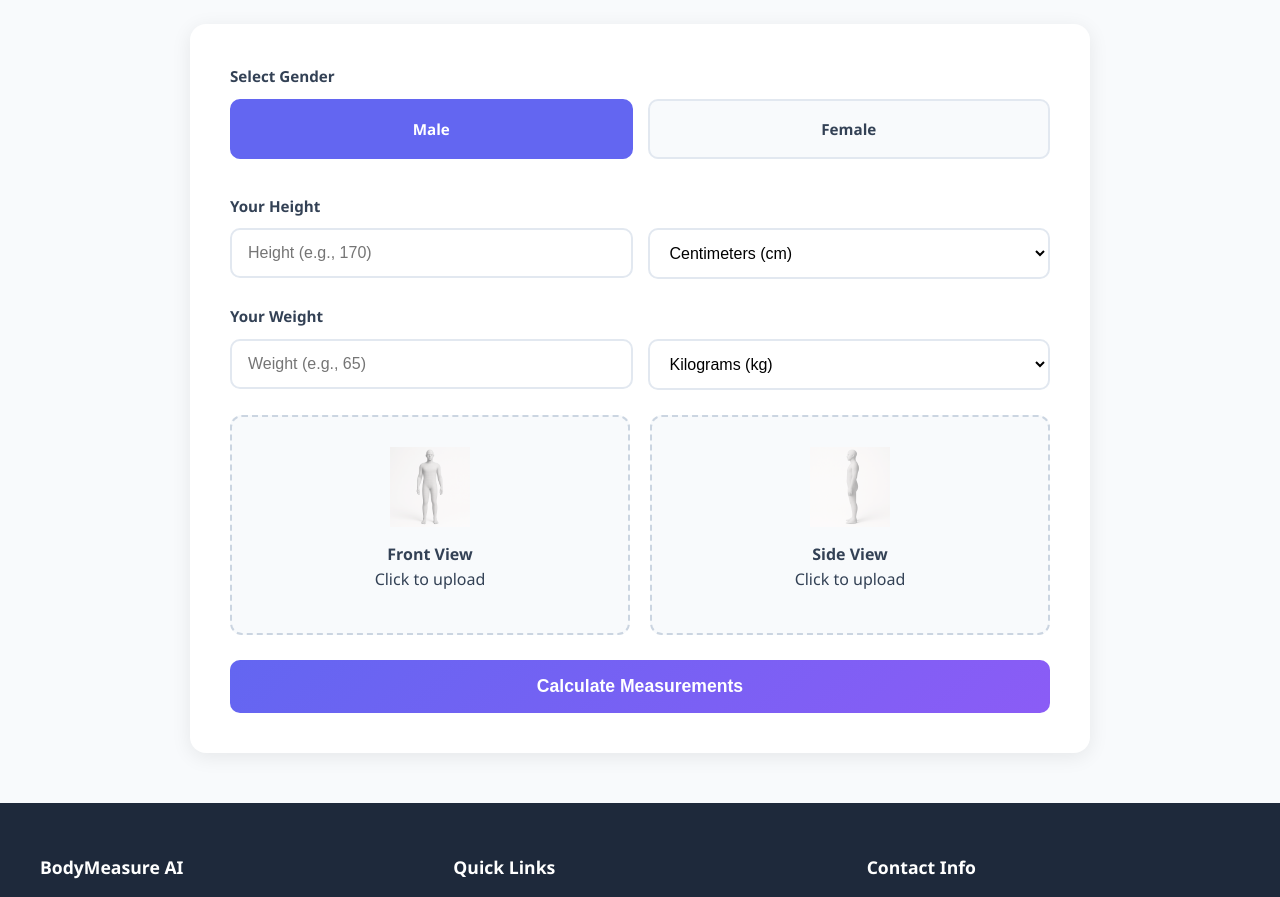
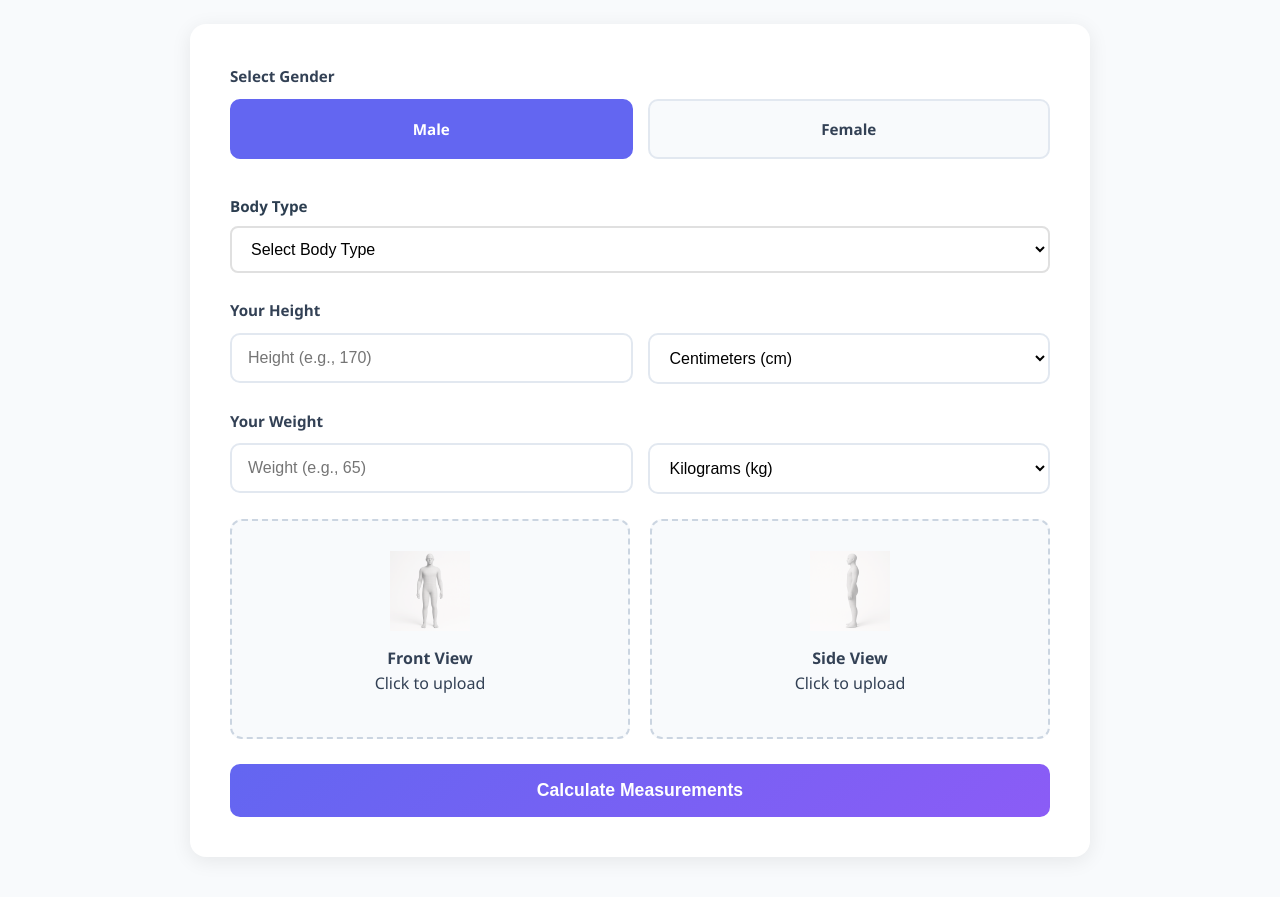
Before and after one commit to Harshalnikumbh/measurements-AI, a Flask app: page / in a window 1280 px wide. Shown: the part 351-1248 px from the top of the page. Run offline with Flask 3, Linux system fonts and the light colour scheme; parts of the project's set-up code (start-up, migrations or seed data) failed here and were passed over.

Commit message:
Implemented Body Parameter in frontend

```diff
--- a/static/css/style.css
+++ b/static/css/style.css
@@ -1042,3 +1042,32 @@ body {
         grid-template-columns: 1fr;
     }
 }
+
+/* Body Type Dropdown Styling */
+.form-control {
+    width: 100%;
+    padding: 12px 15px;
+    border: 2px solid #e0e0e0;
+    border-radius: 8px;
+    font-size: 1em;
+    transition: all 0.3s ease;
+    background-color: white;
+    cursor: pointer;
+}
+
+.form-control:focus {
+    outline: none;
+    border-color: #667eea;
+    box-shadow: 0 0 0 3px rgba(102, 126, 234, 0.1);
+}
+
+.form-control option {
+    padding: 10px;
+}
+
+.form-group label[for="body_type"] {
+    display: block;
+    margin-bottom: 8px;
+    font-weight: 600;
+    color: #2c3e50;
+}
--- a/static/js/measurement.js
+++ b/static/js/measurement.js
@@ -1,4 +1,26 @@
 document.addEventListener('DOMContentLoaded', function () {
+
+    /* ===============================
+       Body Type Dropdown - Dynamic Filtering by Gender
+    =============================== */
+    const bodyTypeSelect = document.getElementById('bodyType');
+
+    function updateBodyTypeOptions() {
+        const selectedGender = document.querySelector('input[name="gender"]:checked').value;
+        const options = bodyTypeSelect.querySelectorAll('option[data-gender]');
+
+        // Reset selection when gender changes
+        bodyTypeSelect.value = '';
+
+        // Show/hide options based on selected gender
+        options.forEach(option => {
+            if (option.dataset.gender === selectedGender) {
+                option.style.display = 'block';
+            } else {
+                option.style.display = 'none';
+            }
+        });
+    }
 
     /* ===============================
        Gender selection
@@ -10,8 +32,14 @@ document.addEventListener('DOMContentLoaded', function () {
             });
             this.classList.add('selected');
             this.querySelector('input').checked = true;
+
+            // Update body type dropdown when gender changes
+            updateBodyTypeOptions();
         });
     });
+
+    // Initialize body type options on page load
+    updateBodyTypeOptions();
 
     /* ===============================
        Upload setup
@@ -171,11 +199,16 @@ document.addEventListener('DOMContentLoaded', function () {
                     bmiCategoryEl.className = 'result-category ' + getBMICategoryClass(meta.bmi_category);
                 }
 
-                // Body Type
-                safeUpdate('bodyType', formatBodyType(meta.body_type));
+                // Body Type (calculated) - FIXED ID
+                safeUpdate('bodyTypeResult', formatBodyType(meta.body_type));
 
                 // Recommended Size
                 safeUpdate('recommendedSize', meta.recommended_size || '-');
+
+                // Log user's selected body type (for debugging)
+                if (meta.body_type_input) {
+                    console.log('User selected body type:', meta.body_type_input);
+                }
             }
 
             /* ===============================
--- a/templates/index.html
+++ b/templates/index.html
@@ -26,6 +26,23 @@
                             <span>Female</span>
                         </label>
                     </div>
+                </div>
+
+                <div class="form-group">
+                    <label for="body_type">Body Type</label>
+                    <select name="body_type" id="bodyType" class="form-control" required>
+                        <option value=""> Select Body Type </option>
+                        <!-- Male options -->
+                        <option value="slim" data-gender="male">Slim</option>
+                        <option value="avg" data-gender="male">Average</option>
+                        <option value="athletic" data-gender="male">Athletic</option>
+                        <option value="heavy" data-gender="male">Heavy</option>
+                        <!-- Female options -->
+                        <option value="slim" data-gender="female">Slim</option>
+                        <option value="avg" data-gender="female">Average</option>
+                        <option value="curvy" data-gender="female">Curvy</option>
+                        <option value="heavy" data-gender="female">Heavy</option>
+                    </select>
                 </div>
 
                 <div class="form-group">
@@ -103,7 +120,7 @@
                     <!-- Body Type Card -->
                     <div class="result-card body-type-card">
                         <div class="result-label">👤 Body Type</div>
-                        <div class="result-value body-type-value" id="bodyType">-</div>
+                        <div class="result-value body-type-value" id="bodyTypeResult">-</div>
                     </div>
 
                     <!-- Recommended Size Card - NEW -->
```
